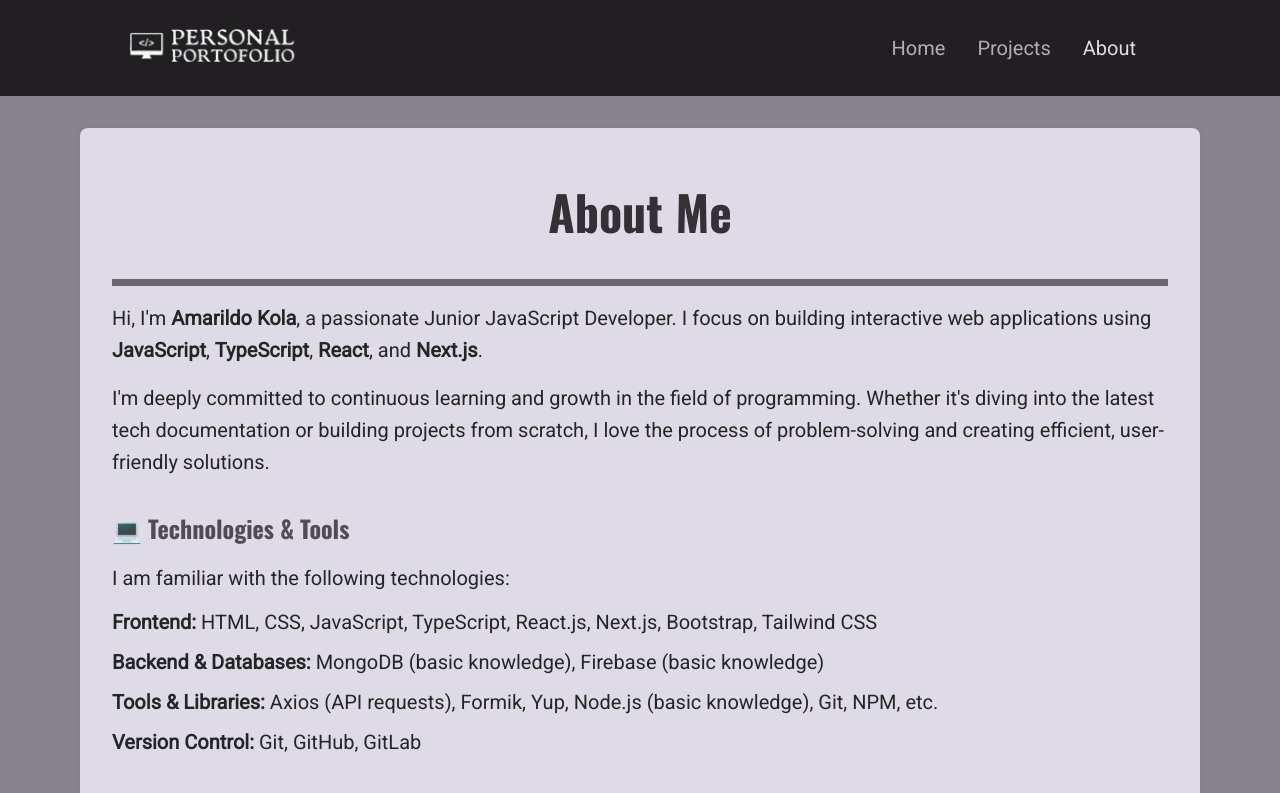
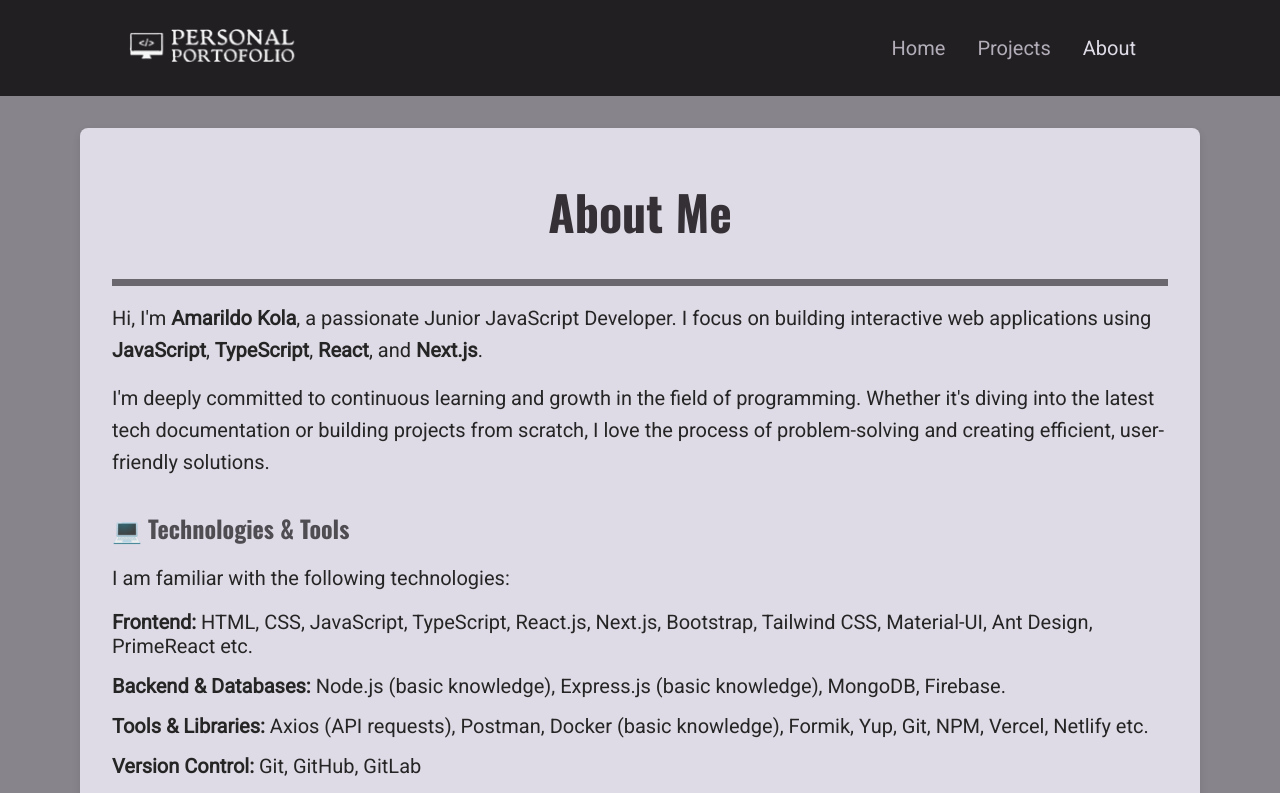
Before and after one commit to Amarildo05/Personal-Portfolio-Website, a React (Vite) app: page /about in a window 1280 px wide. Shown: the top 793 px of the page. Built offline with nearby package versions, Linux system fonts and the light colour scheme.

Commit message:
some adjustments in about page

```diff
--- a/src/componenets/about/Technologies.jsx
+++ b/src/componenets/about/Technologies.jsx
@@ -11,15 +11,16 @@ export default function Technologies() {
       <ul>
         <li>
           <strong>Frontend:</strong> HTML, CSS, JavaScript, TypeScript,
-          React.js, Next.js, Bootstrap, Tailwind CSS
+          React.js, Next.js, Bootstrap, Tailwind CSS, Material-UI, Ant Design,
+          PrimeReact etc.
         </li>
         <li>
-          <strong>Backend & Databases:</strong> MongoDB (basic knowledge),
-          Firebase (basic knowledge)
+          <strong>Backend & Databases:</strong> Node.js (basic knowledge),
+          Express.js (basic knowledge), MongoDB, Firebase.
         </li>
         <li>
-          <strong>Tools & Libraries:</strong> Axios (API requests), Formik, Yup,
-          Node.js (basic knowledge), Git, NPM, etc.
+          <strong>Tools & Libraries:</strong> Axios (API requests), Postman,
+          Docker (basic knowledge), Formik, Yup, Git, NPM, Vercel, Netlify etc.
         </li>
         <li>
           <strong>Version Control:</strong> Git, GitHub, GitLab
```
